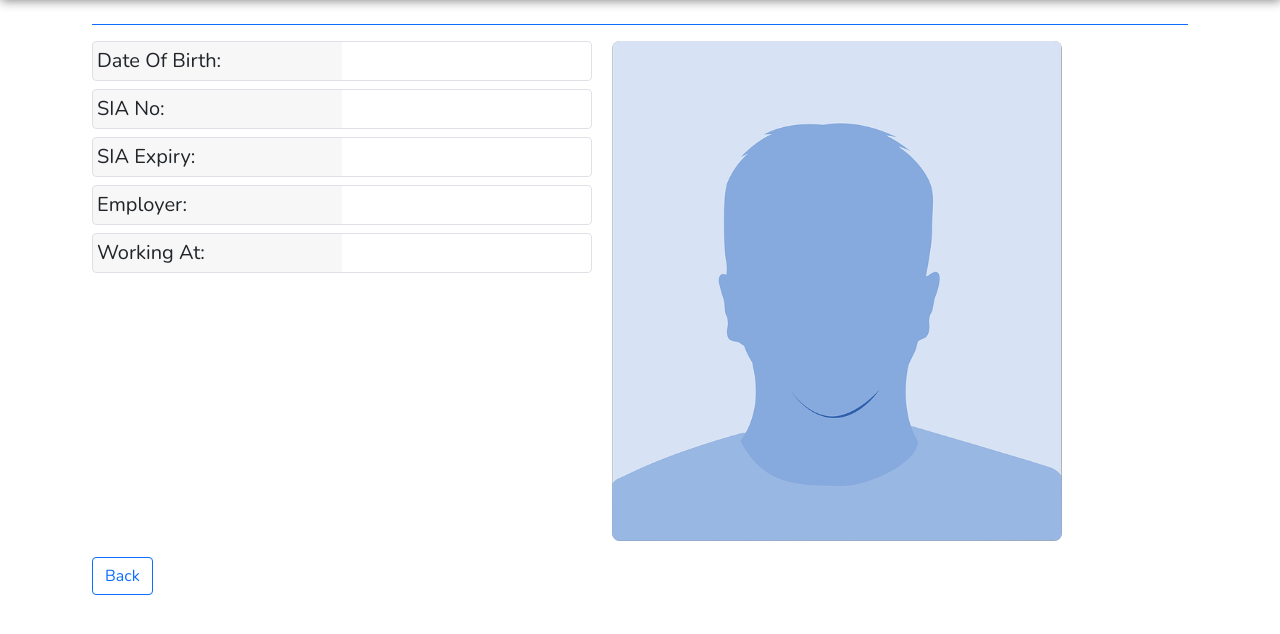
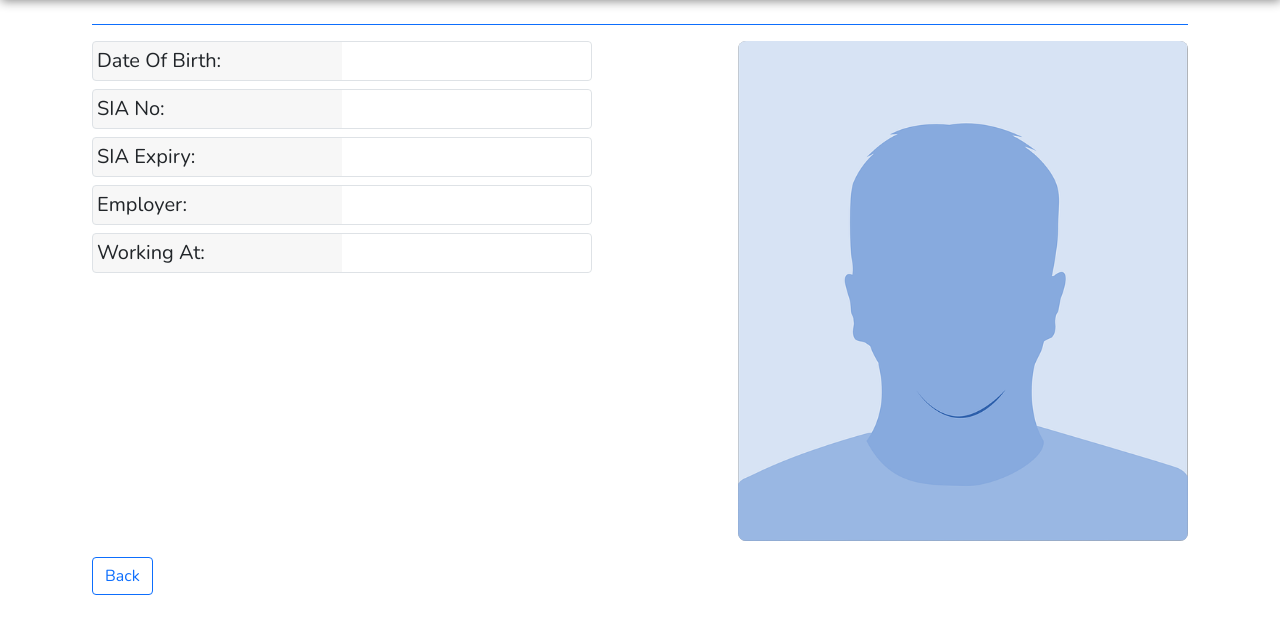
Before and after one commit to Niel-Richards/festival_accreditation, a Django app: template src/templates/worker/worker_details.html in a window 1280 px wide. Shown: the part 52-686 px from the top of the page. Run offline with Django 3.2, Linux system fonts and the light colour scheme; the template is opened without the code that fills it, so the values that code supplies are empty.

Commit message:
Changed alignment of worker avatar
Changed the alignment of the worker avatar on the details page and the accreditation page.

```diff
--- a/src/templates/worker/worker_accredit.html
+++ b/src/templates/worker/worker_accredit.html
@@ -13,7 +13,7 @@
 {% endblock top %}
 
 {% block content %}
-<div class="d-flex">
+<div class="d-flex justify-content-between">
     <div class="d-flex flex-column justify-content-between">
         <div class="detail-area" id="accredit__form-wrapper">
             <form action="." method="POST">
--- a/src/templates/worker/worker_details.html
+++ b/src/templates/worker/worker_details.html
@@ -8,7 +8,7 @@
 {% endblock top %}
 
 {% block content %}
-<div class="d-flex">
+<div class="d-flex justify-content-between">
     <div class="d-flex flex-column justify-content-between">
         <div class="detail-area">
             <div class="bg-darker rounded d-flex border mb-2">
```
Also changed, not shown: 1 other file.
